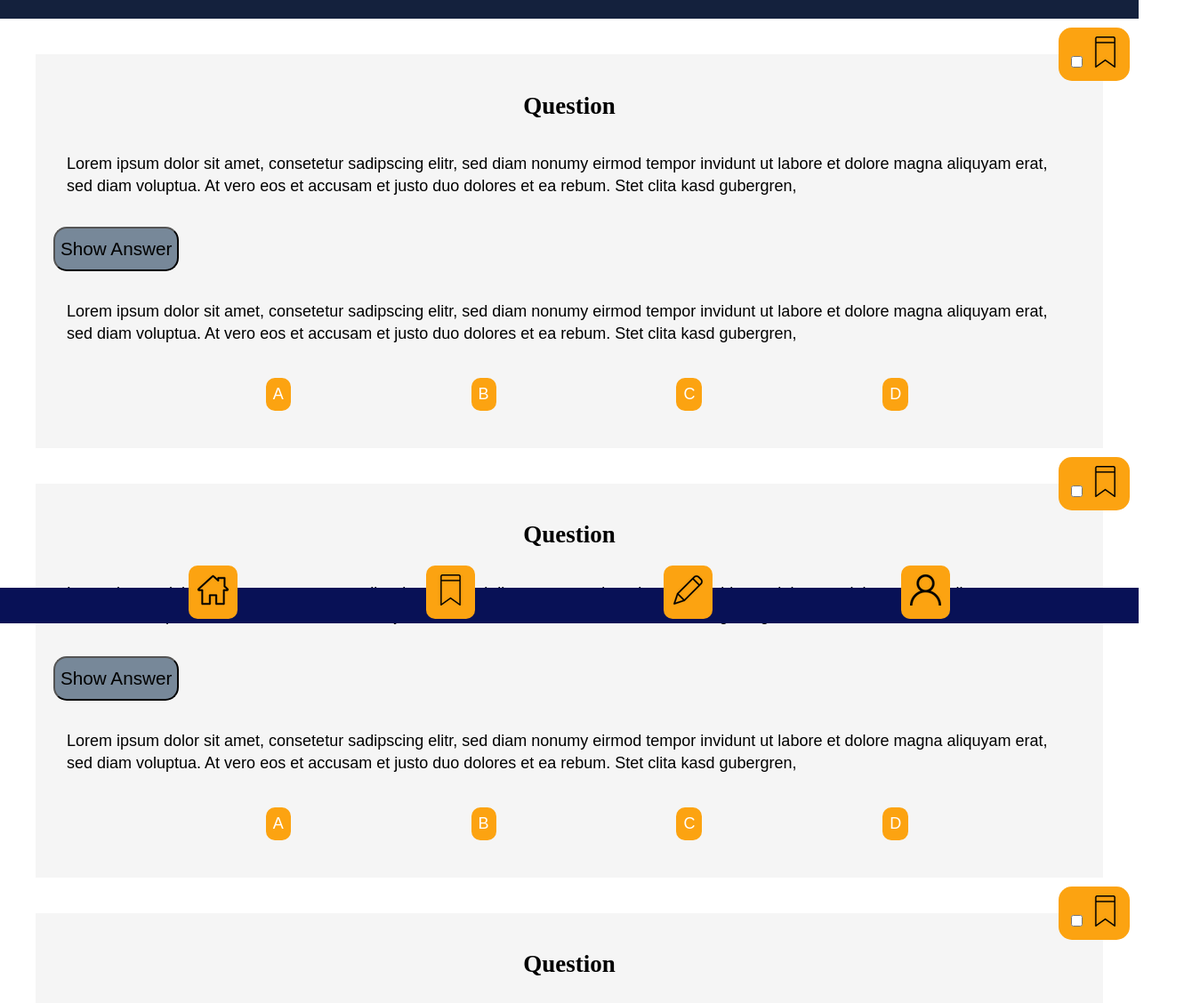
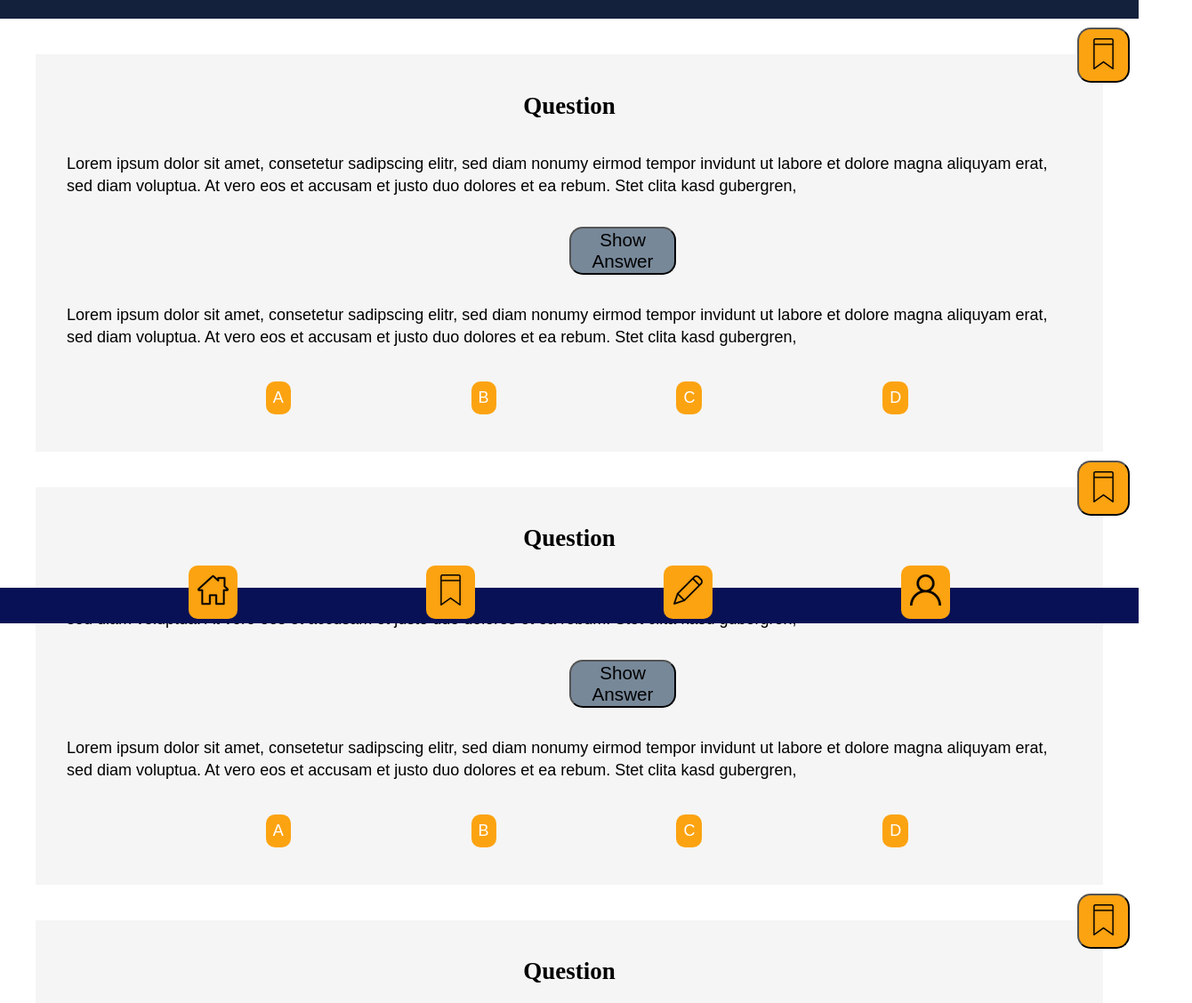
Before and after one commit to janhenrikfock/quiz-app, a website: page index.html in a window 1280 px wide. Shown: the part 99-1227 px from the top of the page at 89% size, 1340 px wide, since content can reach past the window. Drawn offline with Linux system fonts and the light colour scheme.

Commit message:
took out checkboxes for buttons / exchanged inputs for textareas

```diff
--- a/index.html
+++ b/index.html
@@ -13,10 +13,9 @@
     <main class="main">
       <section class="quizcard">
         <h2 class="quizcard__headline serif">Question</h2>
-        <div class="quizcard__bookmark">
-          <input id="button" type="checkbox" />
-          <img for="button" src="/images/bookmark.png" alt="" />
-        </div>
+        <button class="quizcard__bookmark">
+          <img src="/images/bookmark.png" alt="" />
+        </button>
         <p class="quizcard__para quizcard__paragraph--question">
           Lorem ipsum dolor sit amet, consetetur sadipscing elitr, sed diam
           nonumy eirmod tempor invidunt ut labore et dolore magna aliquyam erat,
@@ -39,10 +38,9 @@
       </section>
       <section class="quizcard">
         <h2 class="quizcard__headline serif">Question</h2>
-        <div class="quizcard__bookmark">
-          <input id="button" type="checkbox" />
-          <img for="button" src="/images/bookmark.png" alt="" />
-        </div>
+        <button class="quizcard__bookmark">
+          <img src="/images/bookmark.png" alt="" />
+        </button>
         <p class="quizcard__para quizcard__paragraph--question">
           Lorem ipsum dolor sit amet, consetetur sadipscing elitr, sed diam
           nonumy eirmod tempor invidunt ut labore et dolore magna aliquyam erat,
@@ -65,10 +63,9 @@
       </section>
       <section class="quizcard">
         <h2 class="quizcard__headline serif">Question</h2>
-        <div class="quizcard__bookmark">
-          <input id="button" type="checkbox" />
-          <img for="button" src="/images/bookmark.png" alt="" />
-        </div>
+        <button class="quizcard__bookmark">
+          <img src="/images/bookmark.png" alt="" />
+        </button>
         <p class="quizcard__para quizcard__paragraph--question">
           Lorem ipsum dolor sit amet, consetetur sadipscing elitr, sed diam
           nonumy eirmod tempor invidunt ut labore et dolore magna aliquyam erat,
--- a/scss/_base.scss
+++ b/scss/_base.scss
@@ -6,3 +6,7 @@ body {
   font-family: sans-serif;
   background: white;
 }
+textarea {
+  height: 180px;
+  width: 100%;
+}
--- a/scss/_card.scss
+++ b/scss/_card.scss
@@ -13,8 +13,8 @@
   border-radius: 15px;
   font-size: 1.15em;
   background: lightslategray;
-  margin-left: auto;
-  margin-right: auto;
+  margin-left: 50%;
+  margin-right: 50%;
 }
 .quizcard__para {
   padding: 15px;
```
Also changed, not shown: p2-bookmarks.html (+2 -2 lines), p3-create.html (+2 -2 lines), styles.css.
